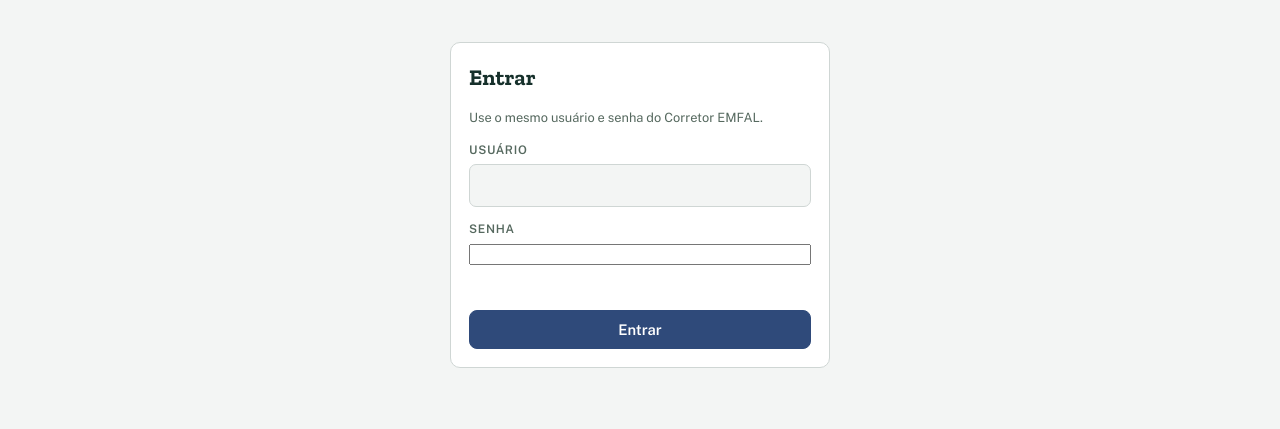
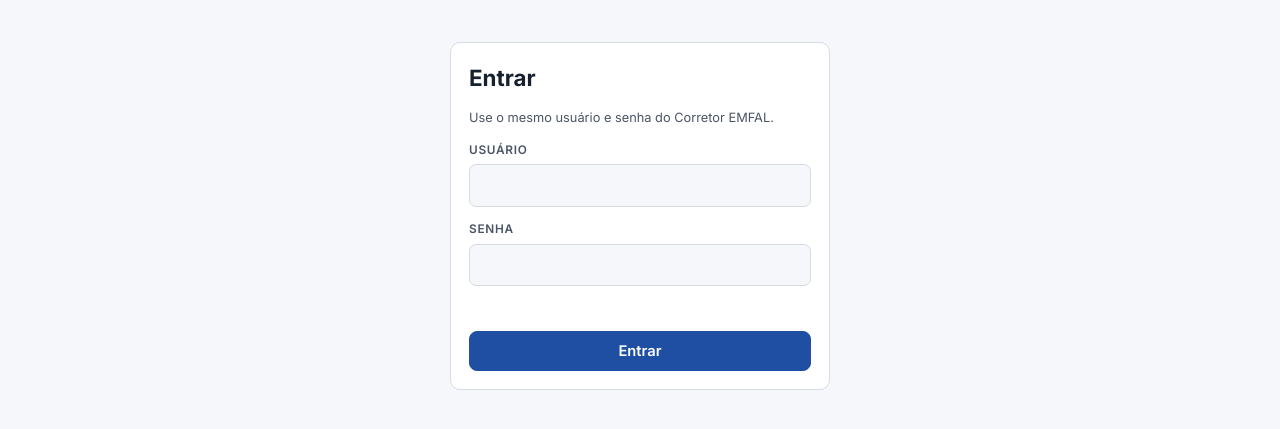
Before and after one commit to emfalped-source/relatorios, a plain HTML site: page index.html in a window 1280 px wide. Shown: the part 67-496 px from the top of the page. Drawn offline with nearby package versions, Linux system fonts and the light colour scheme.

Commit message:
Cores e fonte do Super App EMFAL (azul e branco, Inter)
Só aparência: variáveis de cor, fonte e cor do ícone/barra. Documentos
impressos e exportados continuam com a formatação institucional.

Co-Authored-By: Claude Opus 5.5 <noreply@anthropic.com>
Claude-Session: https://claude.ai/code/session_013Pds359kTJeL2Rb35dwbXd

```diff
--- a/index.html
+++ b/index.html
@@ -4,7 +4,7 @@
 <meta charset="utf-8">
 <meta name="viewport" content="width=device-width,initial-scale=1,viewport-fit=cover">
 <title>Relatórios EMFAL</title>
-<meta name="theme-color" content="#2f4a7a">
+<meta name="theme-color" content="#1E4FA3">
 <link rel="manifest" href="manifest.webmanifest">
 <link rel="icon" href="icone-192.png">
 <link rel="apple-touch-icon" href="icone-192.png">
@@ -226,6 +226,14 @@ details.mais[open] summary{margin-bottom:6px}
   main .wrap{padding:0;max-width:none}
   .doc{border:0;padding:0;font-size:12pt}
 }
+</style>
+<!-- tema-emfal: mesmas cores do Super App EMFAL (azul e branco), sempre claro -->
+<link rel="preconnect" href="https://fonts.googleapis.com">
+<link rel="stylesheet" href="https://fonts.googleapis.com/css2?family=Inter:wght@400;500;600;700;800&display=swap">
+<style id="tema-emfal">
+:root,:root[data-theme],:root:not([data-theme]){color-scheme:light!important;--bg:#F5F7FA!important;--surface:#FFFFFF!important;--surface-2:#EEF2F7!important;--line:#D5DBE3!important;--ink:#16202E!important;--muted:#4A5565!important;--accent:#1E4FA3!important;--accent-ink:#FFFFFF!important;--focus:#1E4FA3!important;--leve:#1B7F4B!important;--leve-bg:#E3F4EA!important;--f-display:Inter,system-ui,-apple-system,"Segoe UI",Roboto,sans-serif!important;--f-body:Inter,system-ui,-apple-system,"Segoe UI",Roboto,sans-serif!important;--f-mono:Inter,system-ui,-apple-system,"Segoe UI",Roboto,sans-serif!important;}
+.doc h1,.doc h2,.doc h3,.doc legend{font-family:inherit}.pts{font-variant-numeric:tabular-nums}
+input[type=password]{font:inherit;color:var(--ink);background:var(--bg);border:1px solid var(--line);border-radius:7px;padding:9px 11px;width:100%;min-width:0}
 </style>
 </head>
 <body>
```
Also changed, not shown: manifest.webmanifest.
